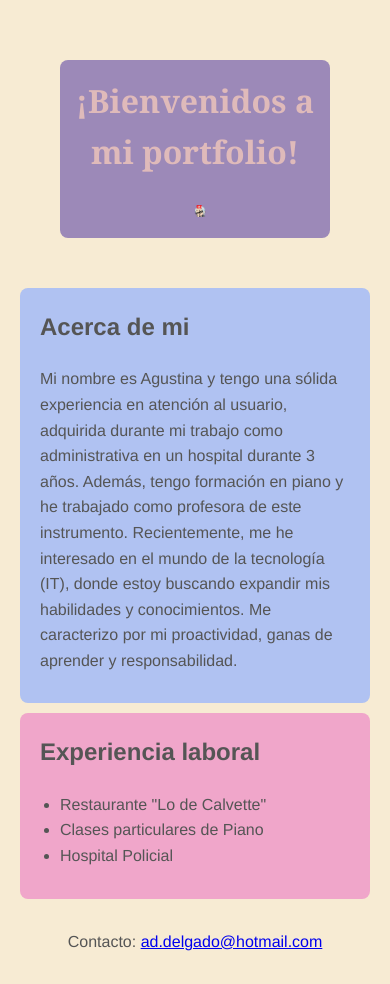
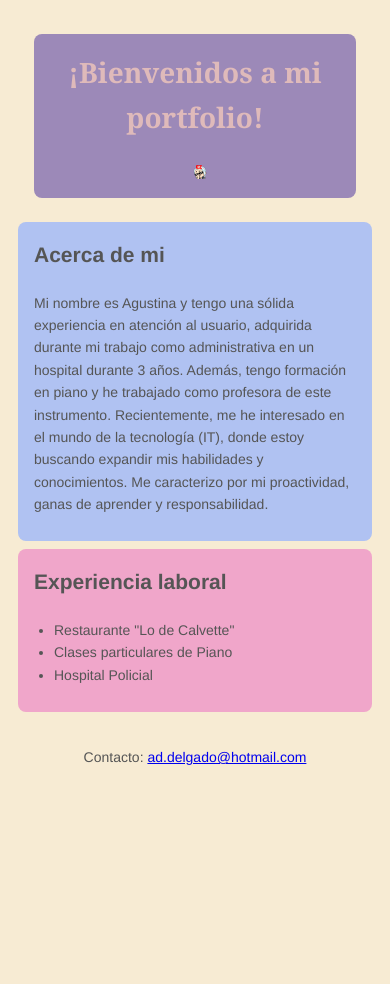
Before and after one commit to suggus7/suggus7.github.io, a plain HTML site: page index.html in a window 390 px wide. After the commit the page ends 844 px from the top, so only its background shows below. Drawn offline with Linux system fonts and the light colour scheme.

Commit message:
@media y flexbox

```diff
--- a/styles.css
+++ b/styles.css
@@ -87,8 +87,40 @@ p {
 }
 
 img {
-    max-width: 100%;
+    max-width: 50%;
     height: auto;
-    display: auto;
+    display: block;
     margin: 0 auto;
 }
+
+/* Media Queries para responsive */
+@media (max-width: 768px) {
+    .about-me, .experience, .footer {
+        padding: 1rem;
+        margin: 0.5rem;
+    }
+
+    #main-header {
+        margin: 1.5rem;
+        padding: 1rem;
+    }
+
+    img {
+        max-width: 100%;
+    }
+
+    body {
+        font-size: 0.875rem;
+    }
+}
+
+/* Flexbox */
+.container {
+    display: flex;
+    flex-wrap: wrap;
+}
+
+.container > div {
+    flex: 1 1 18.75rem; /* 300px */
+    margin: 0.5rem;
+}
```
